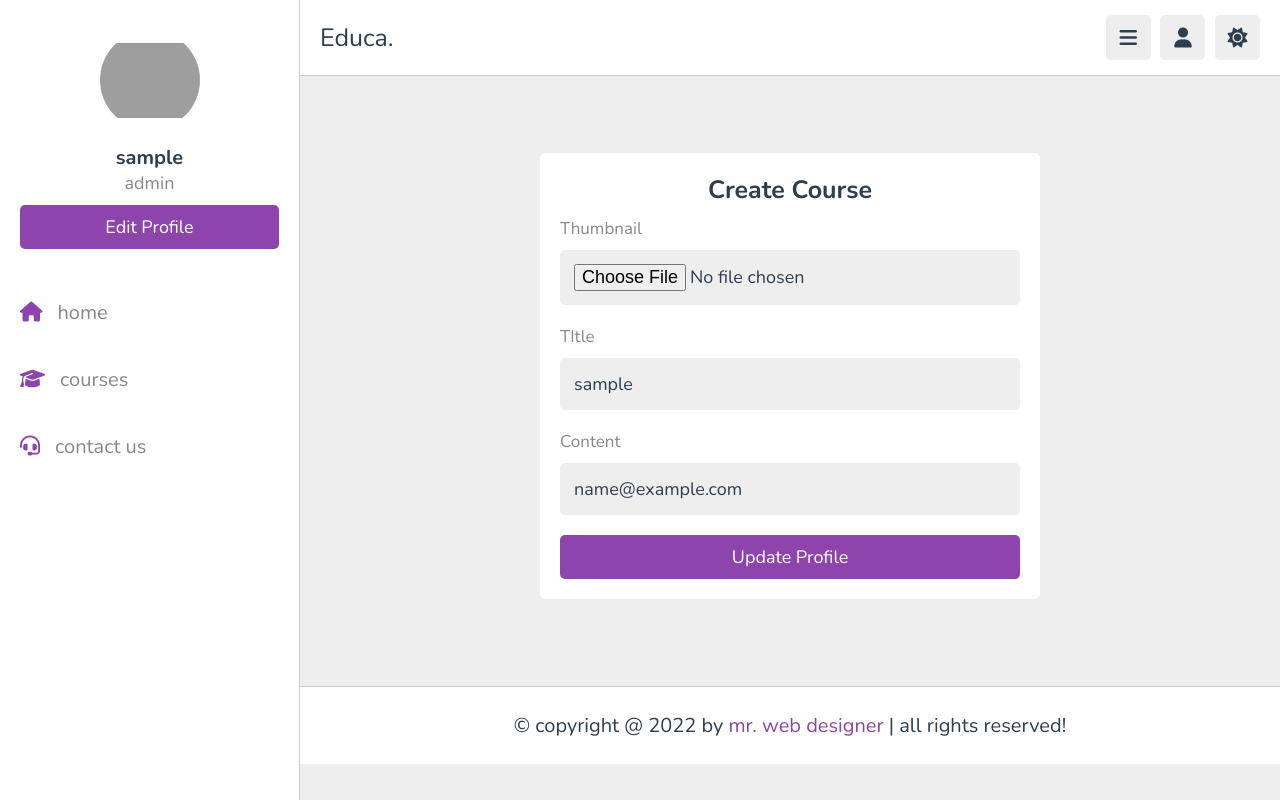
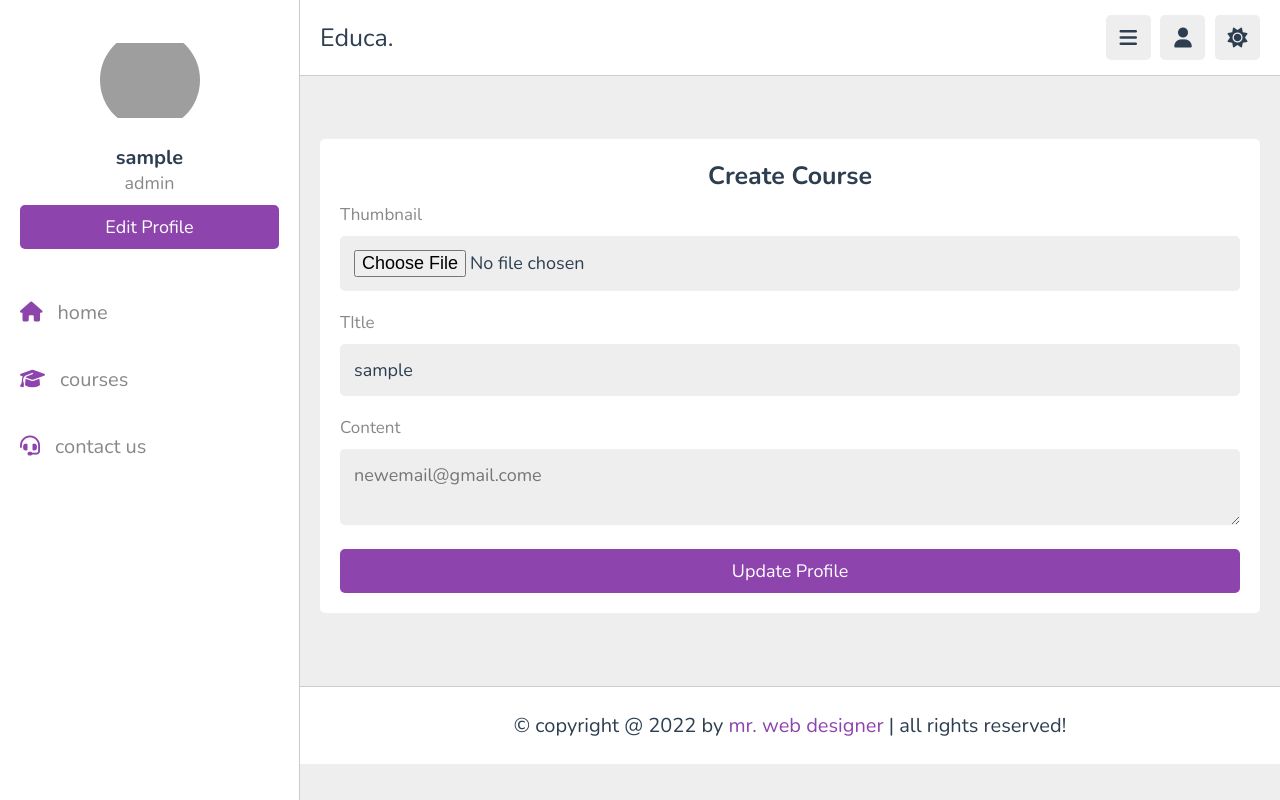
Before and after one commit to BlutzerZ/SiCourse, a Flask app: template templates/admin-course-create.html in a window 1280 px wide. Run offline with Flask 3, Linux system fonts and the light colour scheme; the template is opened without the code that fills it: values that come from a table or form of the project are taken from there, others are empty; tables that the repository leaves empty hold one stand-in row (values such as "Sample post"); some libraries are stand-ins or nearby versions; grey boxes are pictures that could not be loaded.

Commit message:
more more

```diff
--- a/templates/admin-course-create.html
+++ b/templates/admin-course-create.html
@@ -68,7 +68,7 @@
 
    <section class="form-container">
 
-      <form action="" method="post" enctype="multipart/form-data">
+      <form action="" method="post" enctype="multipart/form-data" style="width: 100% !important;">
          <h3>Create Course</h3>
          <p>Thumbnail</p>
          <input type="file" class="box">
@@ -76,8 +76,8 @@
          <input value="{{ user.username }}" type="text" name="uname" placeholder="new username" maxlength="50"
             class="box">
          <p>Content</p>
-         <input value="{{ user.email }}" type="email" name="email" placeholder="newemail@gmail.come" maxlength="50"
-            class="box">
+         <textarea row=30 value="{{ user.email }}" name="email" placeholder="newemail@gmail.come" maxlength="50"
+            class="box"></textarea>
          <input type="submit" value="update profile" name="submit" class="btn">
       </form>
 
```
